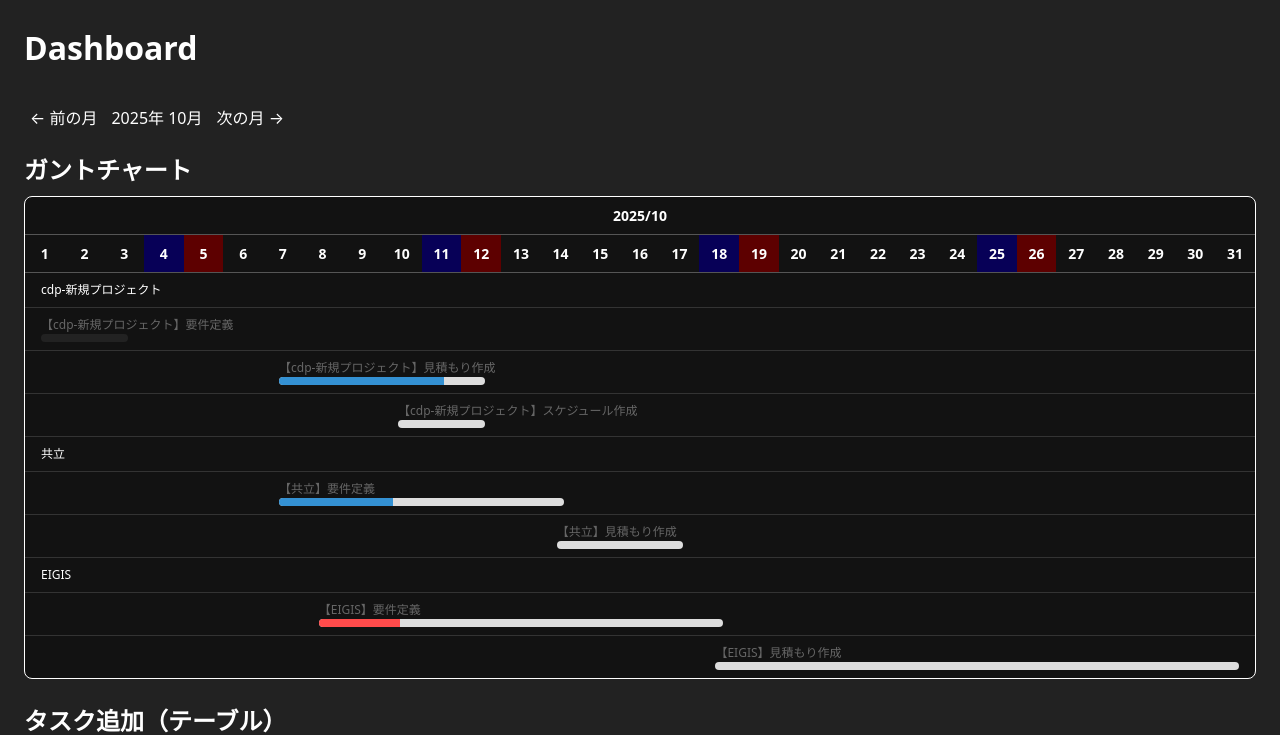
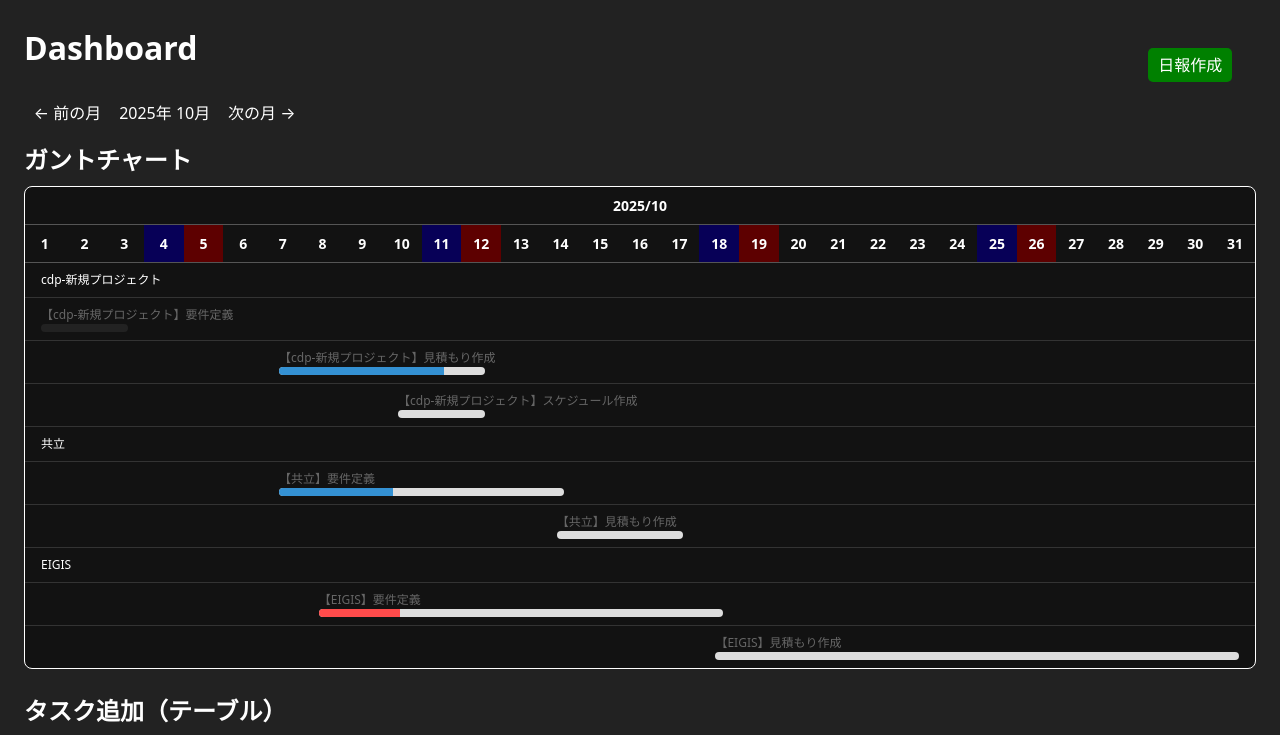
Before and after one commit to Fukushige2551/-Daily-Report, a Next.js app in the folder next/: page / in a window 1280 px wide. Shown: the top 735 px of the page. Built offline with nearby package versions, Linux system fonts and the light colour scheme.

Commit message:
add: modal

```diff
--- /dev/null
+++ b/next/src/app/modal.jsx
@@ -0,0 +1,13 @@
+'use client'
+
+import React from "react"
+
+export const Modal = ({ setModal }) => {
+    return (
+        <div className="c-modal">
+            <div className="c-modal__contents">
+                <button className="c-modal__btn--close" onClick={() => setModal(false)}>閉じる</button>
+            </div>
+        </div>
+    )
+}
--- a/next/src/app/page.jsx
+++ b/next/src/app/page.jsx
@@ -3,6 +3,7 @@ import React, { useMemo, useState } from 'react';
 import '../style/app/page.scss';
 import { getVal } from '@/js/display';
 import { master } from '@/js/master';
+import { Modal } from './modal';
 
 export default function Page() {
   /** 初期データ（固定） */
@@ -30,6 +31,7 @@ export default function Page() {
   /** ========= ここから 編集・追加 機能 ========= */
   const [tasks, setTasks] = useState(initialTasks);
   const [editingId, setEditingId] = useState(null);
+  const [modal, setModal] = useState(false);
 
   // --- テーブル追加用のドラフト行 ---
   const blankDraft = () => ({
@@ -229,7 +231,10 @@ export default function Page() {
 
   return (
     <main className='p-app'>
-      <h1>Dashboard</h1>
+      <div className='p-app__top'>
+        <h1>Dashboard</h1>
+        <button className='c-btn' onClick={() => setModal(true)}>日報作成</button>
+      </div>
 
       {/* 月ページング */}
       <div className='wbs__controls' style={{ display: 'flex', gap: '8px', alignItems: 'center', marginBottom: 12 }}>
@@ -266,6 +271,7 @@ export default function Page() {
                     </th>
                   );
                 })}
+
               </tr>
             </thead>
 
@@ -449,6 +455,8 @@ export default function Page() {
           </table>
         </div>
       </section>
+
+      {modal && <Modal setModal={setModal} />}
     </main>
   );
 }
--- a/next/src/style/app/page.scss
+++ b/next/src/style/app/page.scss
@@ -3,6 +3,18 @@
 .p-app {
     h1 {
         margin-bottom: 24px;
+    }
+    &__top {
+        position: relative;
+
+        .c-btn {
+            position: absolute;
+            top: 24px;
+            right: 24px;
+            background-color: green;
+            color: white;
+            border-radius: 5px;
+        }
     }
     &__section {
         padding: 0;
--- a/next/src/style/common/common.scss
+++ b/next/src/style/common/common.scss
@@ -1,6 +1,39 @@
 /** common */
+// table
 .c-table {
     min-width: 1000px;
     table-layout: fixed;
     word-break: break-all;
 }
+
+// modal
+.c-modal {
+    position: fixed;
+    top: 0;
+    left: 0;
+    z-index: 100;
+    padding: 2% 16%;
+    width: 100%;
+    height: 100%;
+    background-color: rgba(0, 0, 0, 0.5);
+
+    &__contents {
+        position: relative;
+        color: #000;
+        background-color: #fff;
+        padding: 2%;
+        margin: auto;
+        width: 100%;
+        height: 100%;
+        border-radius: 10px;
+    }
+    &__btn--close {
+        position: absolute;
+        top: 24px;
+        right: 24px;
+        color: #666;
+        border: 1px solid #ddd;
+        border-radius: 10px;
+        background-color: #ededed;
+    }
+}
--- a/next/src/style/foundation/base.scss
+++ b/next/src/style/foundation/base.scss
@@ -42,3 +42,6 @@ table {
 input, select {
     width: 100%;
 }
+button {
+    padding: 0.4% 0.8%;
+}
--- a/next/src/style/foundation/reset.scss
+++ b/next/src/style/foundation/reset.scss
@@ -150,16 +150,16 @@ button,
 }
 
 /* クリックしやすいように最低タップ領域（設計で上書き可） */
-button,
-[role="button"],
-input[type="checkbox"],
-input[type="radio"],
-input[type="range"],
-select,
-textarea {
-    min-inline-size: 44px;
-    min-block-size: 44px;
-}
+// button,
+// [role="button"],
+// input[type="checkbox"],
+// input[type="radio"],
+// input[type="range"],
+// select,
+// textarea {
+//     min-inline-size: 44px;
+//     min-block-size: 44px;
+// }
 
 /* buttonの初期値を素（余白は設計側で） */
 button {
```
